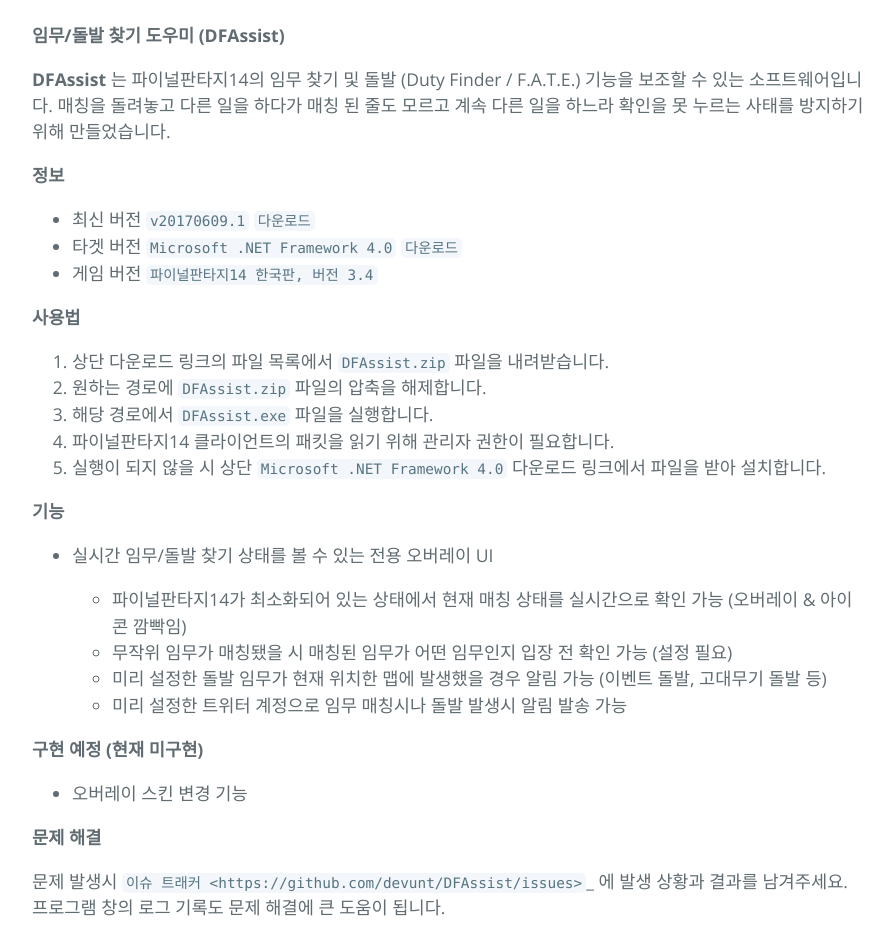
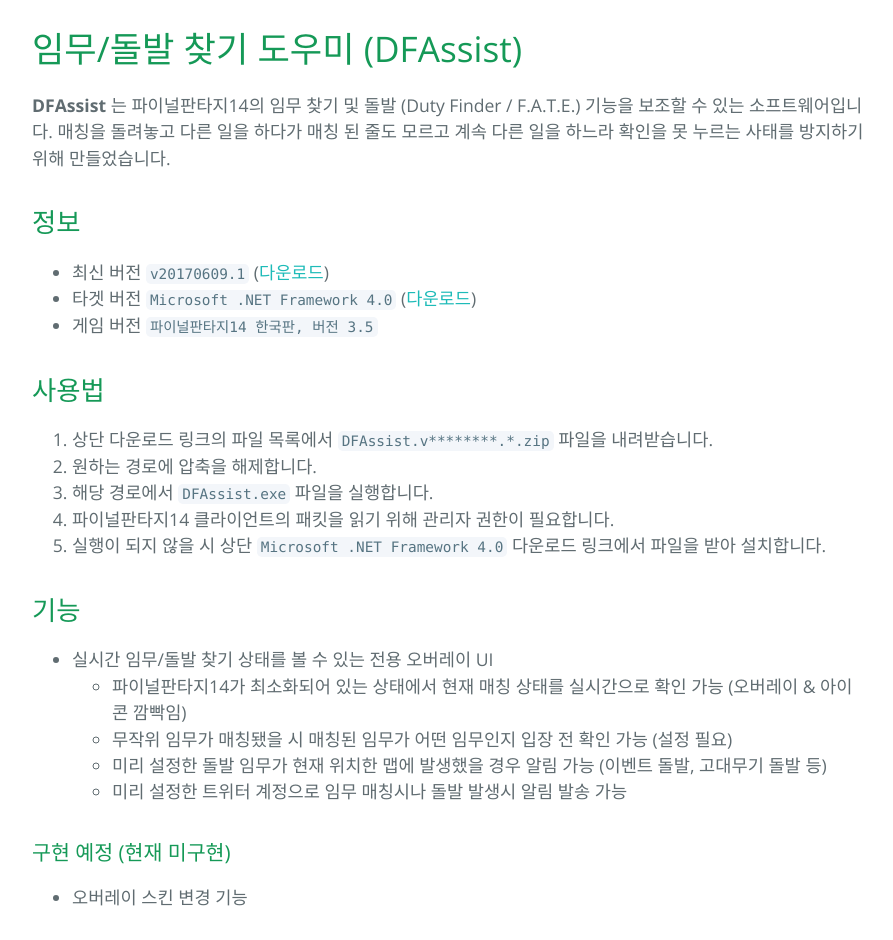
Before and after one commit to devunt/DFAssist, a Jekyll site: the page built from docs/index.md, in a window 1280 px wide and 1400 px high, scrolled down 329 px. Shown: the top 940 px of the window, without its empty margins (192-1085 px from the left). Built offline with Jekyll 4.4.1, drawn with Linux system fonts in a browser that asks for light colours; some of the changed text lies outside the part shown.

Commit message:
Update github pages

````diff
--- a/docs/_config.yml
+++ b/docs/_config.yml
@@ -1,7 +1,7 @@
 # Setup
-title: DF Assist
+title: DFAssist
 tagline: FFXIV Duty Finder & F.A.T.E. Assist
-baseurl: ""
+baseurl: "/DFAssist"
 paginate: 1
 
 # About/contact
--- a/docs/_includes/head.html
+++ b/docs/_includes/head.html
@@ -2,7 +2,7 @@
   <meta charset="UTF-8">
   <title>{{ site.title }}</title>
   <meta name="viewport" content="width=device-width, initial-scale=1">
-   <link rel="shortcut icon" type="image/png" href="/App.ico"/>
+   <link rel="shortcut icon" type="image/png" href="{{ site.baseurl }}/App.ico"/>
   <meta name="theme-color" content="#157878">
   <link rel="stylesheet" href="{{ site.baseurl }}/css/normalize.css">
   <link href='https://fonts.googleapis.com/css?family=Open+Sans:400,700' rel='stylesheet' type='text/css'>
--- a/docs/_includes/page-footer.html
+++ b/docs/_includes/page-footer.html
@@ -1,3 +1,3 @@
 <footer class="site-footer">
-  <span class="site-footer-owner"><a href="{{ site.url }}">{{ site.title }}</a> is maintained by <a href="{{ site.author.url }}">{{ site.author.name }}</a>.</span>
+  <span class="site-footer-owner"><a href="{{ site.url }}{{ site.baseurl }}">{{ site.title }}</a> is maintained by <a href="{{ site.author.url }}">{{ site.author.name }}</a>.</span>
 </footer>
--- a/docs/index.md
+++ b/docs/index.md
@@ -3,90 +3,70 @@
 title: {{ site.name }}
 ---
 
-  **임무/돌발 찾기 도우미 (DFAssist)**
+# 임무/돌발 찾기 도우미 (DFAssist)
+**DFAssist** 는 파이널판타지14의 임무 찾기 및 돌발 (Duty Finder / F.A.T.E.) 기능을 보조할 수 있는 소프트웨어입니다.
+매칭을 돌려놓고 다른 일을 하다가 매칭 된 줄도 모르고 계속 다른 일을 하느라 확인을 못 누르는 사태를 방지하기 위해 만들었습니다.
 
-  **DFAssist** 는 파이널판타지14의 임무 찾기 및 돌발 (Duty Finder / F.A.T.E.) 기능을 보조할 수 있는 소프트웨어입니다.
-  매칭을 돌려놓고 다른 일을 하다가 매칭 된 줄도 모르고 계속 다른 일을 하느라 확인을 못 누르는 사태를 방지하기 위해 만들었습니다.
+## 정보
+- 최신 버전 ```v20170609.1``` ([다운로드](https://github.com/devunt/DFAssist/releases/latest))
+- 타겟 버전 ```Microsoft .NET Framework 4.0``` ([다운로드](https://www.microsoft.com/en-us/download/details.aspx?id=17851))
+- 게임 버전 ```파이널판타지14 한국판, 버전 3.5```
 
+## 사용법
+1. 상단 다운로드 링크의 파일 목록에서 ``DFAssist.v********.*.zip`` 파일을 내려받습니다.
+2. 원하는 경로에 압축을 해제합니다.
+3. 해당 경로에서 ``DFAssist.exe`` 파일을 실행합니다.
+4. 파이널판타지14 클라이언트의 패킷을 읽기 위해 관리자 권한이 필요합니다.
+5. 실행이 되지 않을 시 상단 ``Microsoft .NET Framework 4.0`` 다운로드 링크에서 파일을 받아 설치합니다.
 
-  **정보**
+## 기능
+- 실시간 임무/돌발 찾기 상태를 볼 수 있는 전용 오버레이 UI
+  - 파이널판타지14가 최소화되어 있는 상태에서 현재 매칭 상태를 실시간으로 확인 가능 (오버레이 & 아이콘 깜빡임)
+  - 무작위 임무가 매칭됐을 시 매칭된 임무가 어떤 임무인지 입장 전 확인 가능 (설정 필요)
+  - 미리 설정한 돌발 임무가 현재 위치한 맵에 발생했을 경우 알림 가능 (이벤트 돌발, 고대무기 돌발 등)
+  - 미리 설정한 트위터 계정으로 임무 매칭시나 돌발 발생시 알림 발송 가능
 
-  - 최신 버전 ```v20170609.1``` [```다운로드```](https://github.com/devunt/DFAssist/releases/latest)
-  - 타겟 버전 ```Microsoft .NET Framework 4.0``` [```다운로드```](https://www.microsoft.com/en-us/download/details.aspx?id=17851)
-  - 게임 버전 ```파이널판타지14 한국판, 버전 3.4```
+### 구현 예정 (현재 미구현)
+- 오버레이 스킨 변경 기능
 
+## 문제 해결
+문제 발생시 [이슈 트래커](https://github.com/devunt/DFAssist/issues>)에 발생 상황과 결과를 남겨주세요.
 
-  **사용법**
+프로그램 창의 로그 기록도 문제 해결에 큰 도움이 됩니다.
 
-  1. 상단 다운로드 링크의 파일 목록에서 ``DFAssist.zip`` 파일을 내려받습니다.
-  2. 원하는 경로에 ``DFAssist.zip`` 파일의 압축을 해제합니다.
-  3. 해당 경로에서 ``DFAssist.exe`` 파일을 실행합니다.
-  4. 파이널판타지14 클라이언트의 패킷을 읽기 위해 관리자 권한이 필요합니다.
-  5. 실행이 되지 않을 시 상단 ``Microsoft .NET Framework 4.0`` 다운로드 링크에서 파일을 받아 설치합니다.
+## 스크린샷
 
+### 오버레이 UI
+![Overlay UI](https://i.imgur.com/US7qpwX.png)
+![](https://i.imgur.com/Dd8xCqh.png)
 
-  **기능**
+### 임무 찾기 상황
+![](https://i.imgur.com/VNWOUyh.png)
 
-  - 실시간 임무/돌발 찾기 상태를 볼 수 있는 전용 오버레이 UI
+### 임무 찾기 매칭됨
+![](https://i.imgur.com/GeU5i23.gif)
 
-    - 파이널판타지14가 최소화되어 있는 상태에서 현재 매칭 상태를 실시간으로 확인 가능 (오버레이 & 아이콘 깜빡임)
-    - 무작위 임무가 매칭됐을 시 매칭된 임무가 어떤 임무인지 입장 전 확인 가능 (설정 필요)
-    - 미리 설정한 돌발 임무가 현재 위치한 맵에 발생했을 경우 알림 가능 (이벤트 돌발, 고대무기 돌발 등)
-    - 미리 설정한 트위터 계정으로 임무 매칭시나 돌발 발생시 알림 발송 가능
+### 돌발 발생함
+![](https://i.imgur.com/d2c2nc1.gif)
 
+### 아이콘 깜빡임
+![](https://i.imgur.com/ndNAFZ8.gif)
 
-  **구현 예정 (현재 미구현)**
-  - 오버레이 스킨 변경 기능
+### 매칭된 무작위 임무 미리보기
+![](https://i.imgur.com/Up0iXSM.png)
 
-  **문제 해결**
+### 프로그램 UI
+![](https://i.imgur.com/61dtKcW.png)
+![](https://i.imgur.com/QtgLB2E.png)
 
-  문제 발생시 `이슈 트래커 <https://github.com/devunt/DFAssist/issues>`_ 에 발생 상황과 결과를 남겨주세요.
-  프로그램 창의 로그 기록도 문제 해결에 큰 도움이 됩니다.
+### 알림창 아이콘
+![](https://i.imgur.com/1zDkoDS.png)
 
-  **스크린샷**
+## 저작권
+```
+  기재되어있는 회사명 · 제품명 · 시스템 이름은 해당 소유자의 상표 또는 등록 상표입니다.
 
-  - 오버레이 UI
-
-  ![Overlay UI](http://i.imgur.com/US7qpwX.png)
-  ![](http://i.imgur.com/Dd8xCqh.png)
-
-  - 임무 찾기 상황
-
-  ![](http://i.imgur.com/VNWOUyh.png)
-
-  - 임무 찾기 매칭됨
-
-  ![](http://i.imgur.com/GeU5i23.gif)
-
-  - 돌발 발생함
-
-  ![](http://i.imgur.com/d2c2nc1.gif)
-
-  - 아이콘 깜빡임
-
-  ![](http://i.imgur.com/ndNAFZ8.gif)
-
-  - 매칭된 무작위 임무 미리보기
-
-  ![](http://i.imgur.com/Up0iXSM.png)
-
-  - 프로그램 UI
-
-  ![](http://i.imgur.com/61dtKcW.png)
-  ![](http://i.imgur.com/QtgLB2E.png)
-
-  - 알림창 아이콘
-
-  ![](http://i.imgur.com/1zDkoDS.png)
-
-
-
-  **저작권**
-
+  (C) 2010 - 2017 SQUARE ENIX CO., LTD All Rights Reserved. Korea Published by EYEDENTITY MOBILE.
 ```
-    기재되어있는 회사명 · 제품명 · 시스템 이름은 해당 소유자의 상표 또는 등록 상표입니다.
-
-    (C) 2010 - 2017 SQUARE ENIX CO., LTD All Rights Reserved. Korea Published by EYEDENTITY MOBILE.
-```
-  상단 회사에 저작권이 없는 코드, 리소스, 데이터 등은 모두
-  [퍼블릭 도메인](https://en.wikipedia.org/wiki/Public_domain)에 따라 배포됩니다.
+상단 회사에 저작권이 없는 코드, 리소스, 데이터 등은 모두
+[퍼블릭 도메인](https://en.wikipedia.org/wiki/Public_domain)에 따라 배포됩니다.
````
